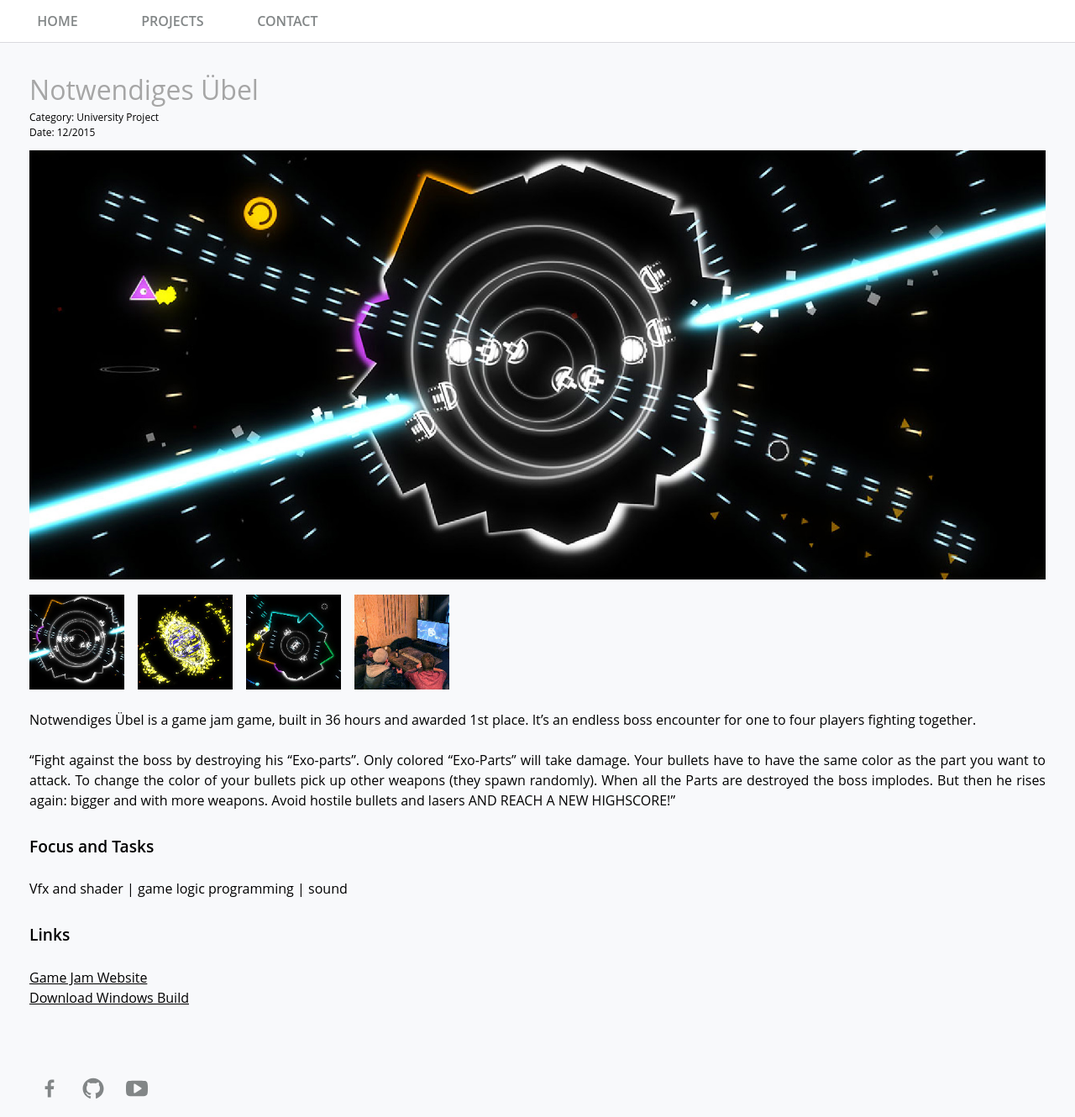
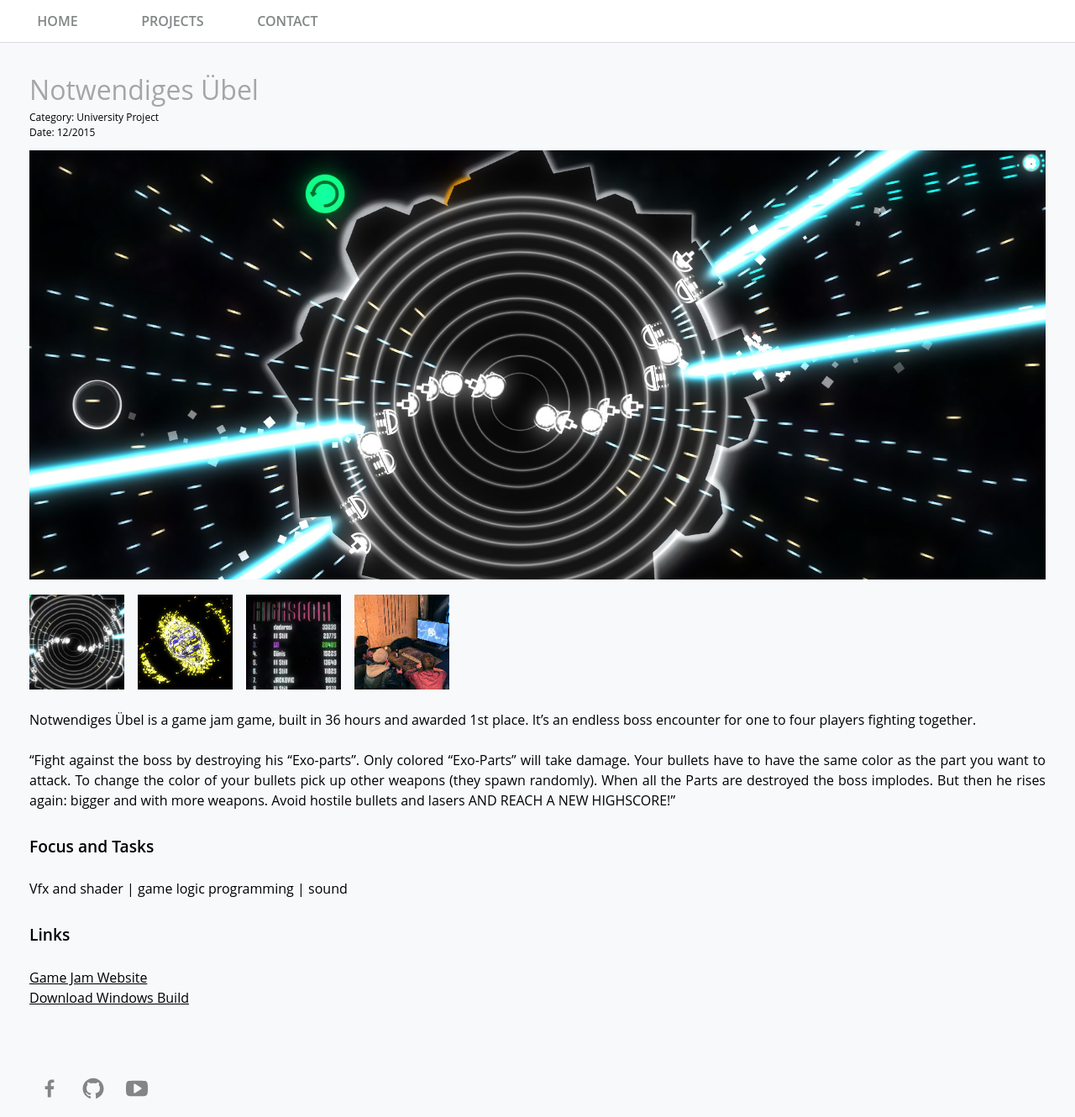
Before and after one commit to danielrammer/danielrammer.github.io, a Jekyll site: the page built from _projects/nue.md, in a window 1280 px wide. Shown: the whole page at 84% size. Built offline with Jekyll 4.4.1, drawn with Linux system fonts in a browser that asks for light colours.

Commit message:
changed nue images; added nue game.zip; changed dark booty links; added new nue download link;

```diff
--- a/_projects/nue.md
+++ b/_projects/nue.md
@@ -4,17 +4,17 @@ date: 2015-12-01
 category: 1
 release: 2015-12-1
 subpage: false
-titleimage: "nue-preview.jpg"
+titleimage: "nue-preview2.jpg"
 gallery:
-  - file: "nue-fight01.jpg"
-    preview: "nue-fight01-150.jpg"
+  - file: "nue-chaos.jpg"
+    preview: "nue-chaos-150.jpg"
     description: "A screenshot of Notwendiges Übel."
   - file: "nue-explosion.jpg"
     preview: "nue-explosion-150.jpg"
     description: "A screenshot of Notwendiges Übel."
-  - file: "nue-fight02.jpg"
-    preview: "nue-fight02-150.jpg"
-    description: "A screenshot of Notwendiges Übel."
+  - file: "nue-highscore.jpg"
+    preview: "nue-highscore-150.jpg"
+    description: "A screenshot of the high score Notwendiges Übel."
   - file: "nue-pub.jpg"
     preview: "nue-pub-150.jpg"
     description: "Notwendiges Übel played in a pub."
```
Also changed, not shown: _projects/nue/nue-chaos-150.jpg (added), _projects/nue/nue-chaos.jpg (added), _projects/nue/nue-highscore-150.jpg (added), _projects/nue/nue-highscore.jpg (added), _projects/nue/nue-menu-150.jpg (added), _projects/nue/nue-menu.jpg (added), _projects/nue/nue-preview2.jpg (added), 1 other file.
